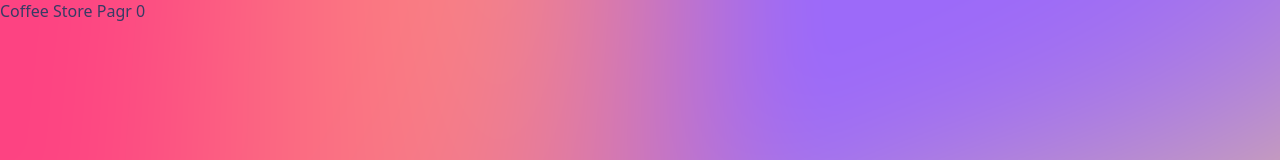
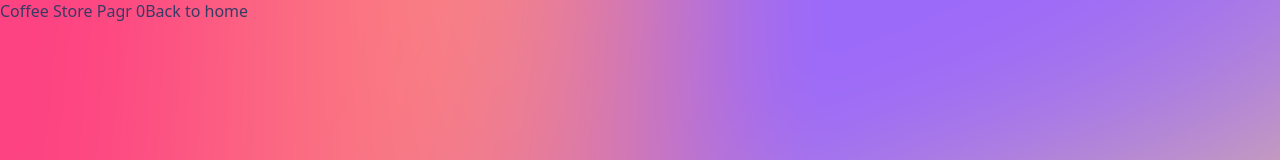
Before and after one commit to mjvinti/discover-coffee-stores, a Next.js app: page /coffee-store/0 in a window 1280 px wide. Shown: the top 160 px of the page. Built offline with nearby package versions, Linux system fonts and the light colour scheme.

Commit message:
added route using link component

```diff
--- a/pages/coffee-store/[id].js
+++ b/pages/coffee-store/[id].js
@@ -1,9 +1,15 @@
+import Link from "next/link";
 import { useRouter } from "next/router";
 
 const CoffeeStore = () => {
   const router = useRouter();
   console.log("router", router);
-  return <div>Coffee Store Pagr {router.query.id}</div>;
+  return (
+    <div>
+      Coffee Store Pagr {router.query.id}
+      <Link href="/">Back to home</Link>
+    </div>
+  );
 };
 
 export default CoffeeStore;
```
